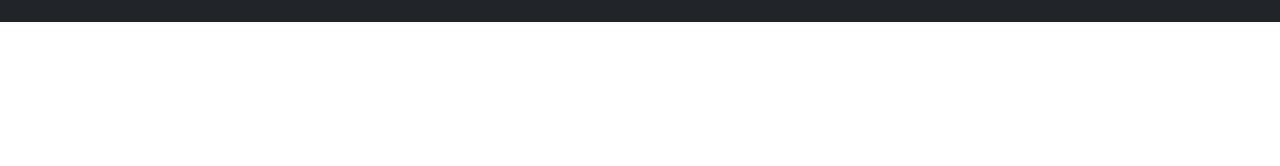
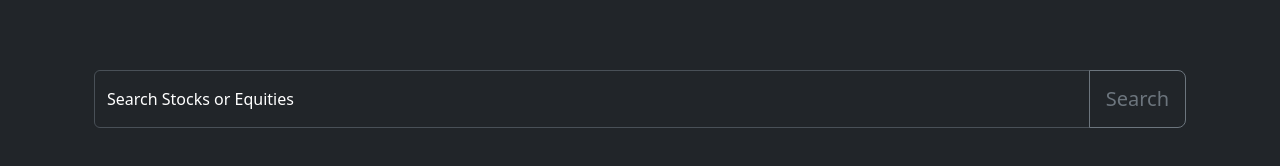
Before and after one commit to Jinil-Panawala/StockTracker, a React (Create React App) app: page / in a window 1280 px wide. Shown: the part 632-798 px from the top of the page. Built offline with nearby package versions, Linux system fonts and the light colour scheme; no server answers.

Commit message:
added search bar

```diff
--- a/src/App.css
+++ b/src/App.css
@@ -1,4 +1,12 @@
-.App {
+
+
+body {
+  background-color: #212529
+}
+
+
+
+/* .App {
   text-align: center;
 }
 
@@ -26,8 +34,10 @@
 
 .App-link {
   color: #61dafb;
-}
+} */
 
+
+/*
 @keyframes App-logo-spin {
   from {
     transform: rotate(0deg);
@@ -35,4 +45,4 @@
   to {
     transform: rotate(360deg);
   }
-}
+} */
--- a/src/App.js
+++ b/src/App.js
@@ -1,8 +1,9 @@
 import React from 'react';
-// import './App.css';
+import './App.css';
 import NavBar from './components/NavBar';
 import StockPanel from './components/StockPanel';
 import Hero from './components/Hero';
+import SearchBar from './components/SearchBar';
 
 function App() {
 
@@ -14,19 +15,7 @@ function App() {
         <NavBar></NavBar>
         <StockPanel/>
         <Hero />
-
-
-
-
-
-
-
-
-
-
-
-
-
+        <SearchBar />
 
       </div>
 
--- a/src/components/Hero.jsx
+++ b/src/components/Hero.jsx
@@ -7,7 +7,7 @@ export default function Hero() {
 
     return (
 
-            <div className="container col-xxl-10 px-4 py-5">
+            <div className="container col-xxl-10 px-4 py-5" >
                 <div className="row flex-lg-row-reverse align-items-center g-5 py-5">
                     <div className="col-10 col-sm-8 col-lg-6">
                         <img src={stockHero} className="d-block mx-lg-auto img-fluid" alt="Stock Hero" width="700" height="500" loading="lazy"/>
--- /dev/null
+++ b/src/components/SearchBar.jsx
@@ -0,0 +1,56 @@
+
+import React, { Component } from "react";
+import { Container } from "react-bootstrap";
+import Button from 'react-bootstrap/Button';
+import Form from 'react-bootstrap/Form';
+import InputGroup from 'react-bootstrap/InputGroup';
+import FloatingLabel from 'react-bootstrap/FloatingLabel';
+
+class SearchBar extends Component {
+
+    constructor(props) {
+        super(props);
+    }
+
+
+
+
+    render() {
+
+        return (
+
+            <div className="container col-xxl-10 px-4 py-5">
+
+                <InputGroup className="mb-3 text-white " >
+
+                    <FloatingLabel
+                        controlId="searchBar"
+                        label="Search Stocks or Equities"
+                        className=""
+                        data-bs-theme="dark"
+
+                    >
+
+                        <Form.Control
+                        placeholder="Search Stocks or Equities"
+                        aria-label="Search Stocks or Equities"
+                        aria-describedby="search-stocks-or-equities"
+                        data-bs-theme="dark"
+
+                        />
+
+                    </FloatingLabel>
+
+                    <Button variant="outline-secondary" id="search-button" size="lg" >
+                    Search
+                    </Button>
+
+                </InputGroup>
+
+            </div>
+
+        )
+    }
+}
+
+export default SearchBar;
--- a/src/components/StockPanel.jsx
+++ b/src/components/StockPanel.jsx
@@ -49,7 +49,7 @@ class StockPanel extends Component {
         return (
 
 
-            <Table responsive bordered variant='dark' style={{borderCollapse: 'separate', borderSpacing: '0 0px', width: '2250px'}} className="">
+            <Table responsive bordered variant='dark' style={{borderCollapse: 'separate', borderSpacing: '0 0px', width: '2250px'}} data-bs-theme="dark">
 
                 <tbody >
 
--- a/src/index.js
+++ b/src/index.js
@@ -1,25 +1,21 @@
 import React from 'react';
 import ReactDOM from 'react-dom/client';
-// import './index.css';
+import './index.css';
 import 'bootstrap/dist/css/bootstrap.min.css';
 import App from './App';
-import reportWebVitals from './reportWebVitals';
-import { QueryClientProvider, QueryClient } from '@tanstack/react-query';
+// import reportWebVitals from './reportWebVitals';
 
 const root = ReactDOM.createRoot(document.getElementById('root'));
-const queryClient = new QueryClient();
 
 root.render(
   <React.StrictMode>
-    <QueryClientProvider client={queryClient}>
 
       <App />
 
-    </QueryClientProvider>
   </React.StrictMode>
 );
 
 // If you want to start measuring performance in your app, pass a function
 // to log results (for example: reportWebVitals(console.log))
 // or send to an analytics endpoint. Learn more: https://bit.ly/CRA-vitals
-reportWebVitals();
+// reportWebVitals();
```
